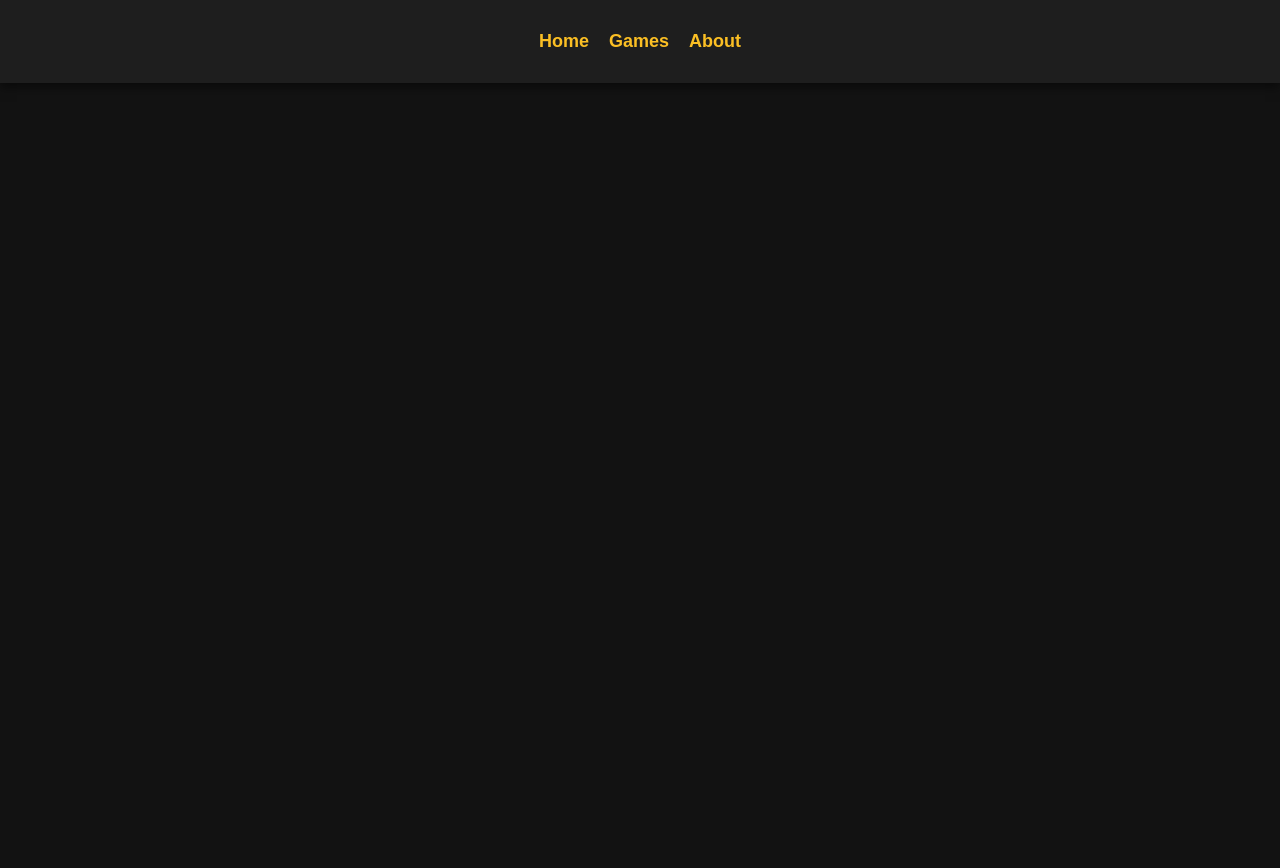
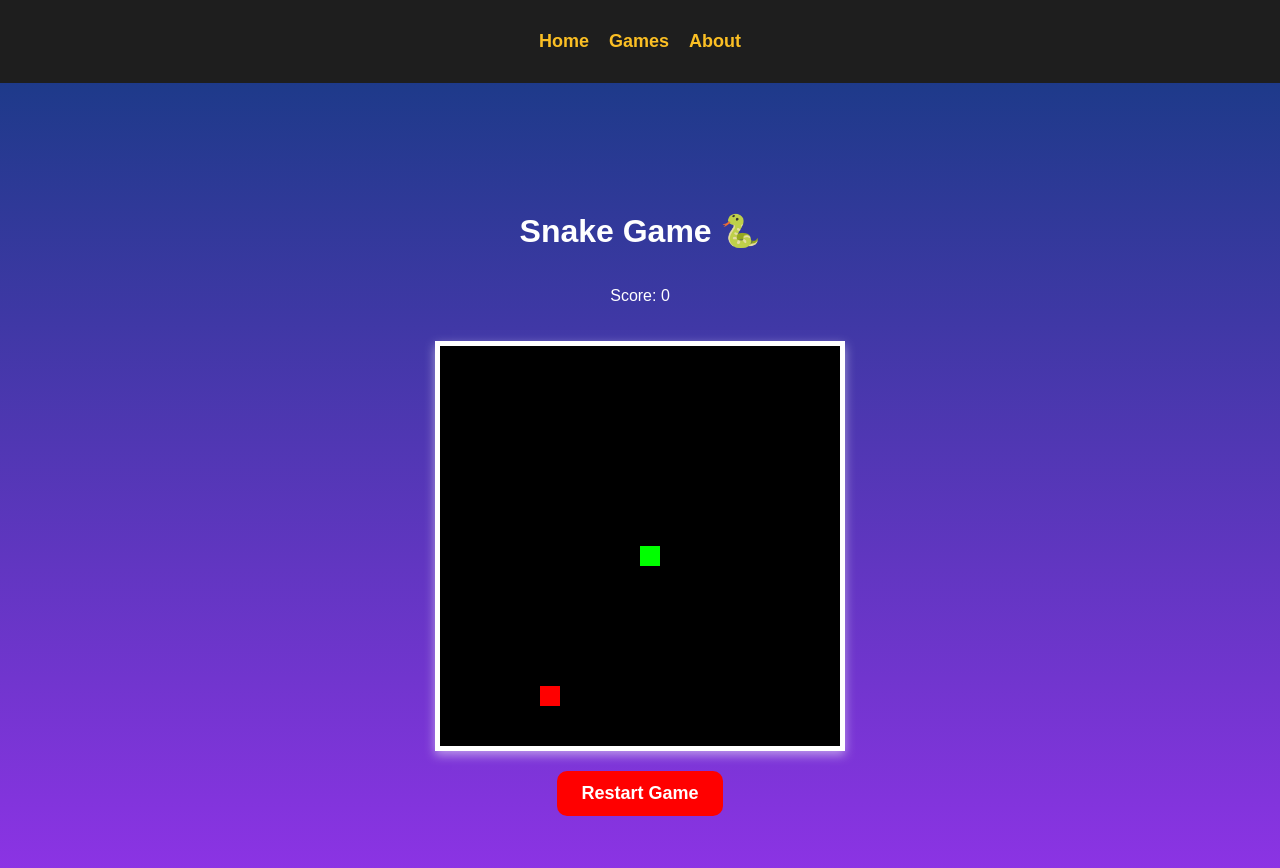
Before and after one commit to ZdenkoKrio/react-minigames, a React (Create React App) app in the folder my-game-hub/: page /games/snake in a window 1280 px wide. Before the commit this address had no page. Shown: the top 868 px of the page. Before the commit the page ends 800 px from the top, so only its background shows below. Built offline with nearby package versions, Linux system fonts and the light colour scheme.

Commit message:
snake game

```diff
--- a/my-game-hub/src/App.js
+++ b/my-game-hub/src/App.js
@@ -2,6 +2,7 @@ import { BrowserRouter as Router, Routes, Route } from "react-router-dom";
 import Home from "./pages/Home";
 import GameList from "./pages/GameList";
 import About from "./pages/About";
+import SnakeGame from "./games/snake/Snake";
 import Navbar from "./components/Navbar";
 
 function App() {
@@ -11,6 +12,7 @@ function App() {
       <Routes>
         <Route path="/" element={<Home />} />
         <Route path="/games" element={<GameList />} />
+        <Route path="/games/snake" element={<SnakeGame />} />
         <Route path="/about" element={<About />} />
       </Routes>
     </Router>
--- a/my-game-hub/src/games/snake/Snake.jsx
+++ b/my-game-hub/src/games/snake/Snake.jsx
@@ -1,18 +1,106 @@
-import { useState, useEffect } from "react";
+import { useEffect, useRef, useState } from "react";
+import {
+  SNAKE_SIZE,
+  CANVAS_SIZE,
+  SPEED,
+  directions,
+  checkCollision,
+  generateFood,
+} from "./snakeLogic";
+import "./snakeStyles.css";
 
 function SnakeGame() {
+  const canvasRef = useRef(null);
+  const [snake, setSnake] = useState([{ x: 10, y: 10 }]);
+  const [food, setFood] = useState(generateFood());
+  const [direction, setDirection] = useState(null);
+  const [isRunning, setIsRunning] = useState(false);
   const [score, setScore] = useState(0);
 
+  // Kreslenie hry
   useEffect(() => {
-    console.log("Game started!");
-    // Tu pridáš logiku hry...
-  }, []);
+    const context = canvasRef.current.getContext("2d");
+
+    context.fillStyle = "black";
+    context.fillRect(0, 0, CANVAS_SIZE, CANVAS_SIZE);
+
+    // Kreslenie hada
+    context.fillStyle = "lime";
+    snake.forEach((segment) => {
+      context.fillRect(segment.x * SNAKE_SIZE, segment.y * SNAKE_SIZE, SNAKE_SIZE, SNAKE_SIZE);
+    });
+
+    // Kreslenie jedla
+    context.fillStyle = "red";
+    context.fillRect(food.x * SNAKE_SIZE, food.y * SNAKE_SIZE, SNAKE_SIZE, SNAKE_SIZE);
+  }, [snake, food]);
+
+  // Pohyb hada
+  useEffect(() => {
+    if (!isRunning || !direction) return;
+
+    const moveSnake = () => {
+      setSnake((prevSnake) => {
+        const newSnake = [...prevSnake];
+        const head = { x: newSnake[0].x + direction.x, y: newSnake[0].y + direction.y };
+
+        if (checkCollision(head, prevSnake)) {
+          setIsRunning(false);
+          alert(`Game Over! Your score: ${score}`);
+          return prevSnake;
+        }
+
+        newSnake.unshift(head);
+
+        if (head.x === food.x && head.y === food.y) {
+          setScore((prev) => prev + 1);
+          setFood(generateFood());
+        } else {
+          newSnake.pop();
+        }
+
+        return newSnake;
+      });
+    };
+
+    const interval = setInterval(moveSnake, SPEED);
+    return () => clearInterval(interval);
+  }, [direction, isRunning, food, score]);
+
+  // Prvý pohyb hráča
+  useEffect(() => {
+    const handleKeyDown = (event) => {
+      if (directions[event.key] && !isRunning) {
+        setIsRunning(true);
+        setDirection(directions[event.key]);
+      } else if (directions[event.key]) {
+        setDirection(directions[event.key]);
+      }
+    };
+
+    window.addEventListener("keydown", handleKeyDown);
+    return () => window.removeEventListener("keydown", handleKeyDown);
+  }, [isRunning]);
+
+  // Reset hry
+  const restartGame = () => {
+    setSnake([{ x: 10, y: 10 }]);
+    setFood(generateFood());
+    setDirection(null);
+    setIsRunning(false);
+    setScore(0);
+  };
 
   return (
-    <div>
-      <h2>Snake Game</h2>
+    <div className="game-container">
+      <h1>Snake Game 🐍</h1>
       <p>Score: {score}</p>
-      <canvas id="snakeCanvas"></canvas>
+      <canvas ref={canvasRef} width={CANVAS_SIZE} height={CANVAS_SIZE} className="game-canvas"></canvas>
+      {!isRunning && (
+        <button onClick={restartGame} className="restart-button">
+          Restart Game
+        </button>
+      )}
     </div>
   );
 }
--- /dev/null
+++ b/my-game-hub/src/games/snake/snakeLogic.js
@@ -0,0 +1,27 @@
+export const SNAKE_SIZE = 20;
+export const CANVAS_SIZE = 400;
+export const SPEED = 200;
+
+export const directions = {
+  ArrowUp: { x: 0, y: -1 },
+  ArrowDown: { x: 0, y: 1 },
+  ArrowLeft: { x: -1, y: 0 },
+  ArrowRight: { x: 1, y: 0 },
+};
+
+// Kontrola kolízie so stenou alebo hadom samým
+export const checkCollision = (head, snake) => {
+  return (
+    head.x < 0 ||
+    head.x >= CANVAS_SIZE / SNAKE_SIZE ||
+    head.y < 0 ||
+    head.y >= CANVAS_SIZE / SNAKE_SIZE ||
+    snake.some((segment) => segment.x === head.x && segment.y === head.y)
+  );
+};
+
+// Generovanie náhodného jedla
+export const generateFood = () => ({
+  x: Math.floor(Math.random() * (CANVAS_SIZE / SNAKE_SIZE)),
+  y: Math.floor(Math.random() * (CANVAS_SIZE / SNAKE_SIZE)),
+});
--- /dev/null
+++ b/my-game-hub/src/games/snake/snakeStyles.css
@@ -0,0 +1,36 @@
+.game-container {
+    text-align: center;
+    padding: 20px;
+    background: linear-gradient(to bottom, #1e3a8a, #9333ea);
+    min-height: 100vh;
+    display: flex;
+    flex-direction: column;
+    align-items: center;
+    justify-content: center;
+    color: white;
+  }
+
+  .game-canvas {
+    border: 5px solid white;
+    background-color: black;
+    box-shadow: 0px 4px 10px rgba(255, 255, 255, 0.5);
+    margin-top: 20px;
+  }
+
+  .restart-button {
+    margin-top: 20px;
+    background-color: red;
+    color: white;
+    padding: 12px 24px;
+    font-size: 18px;
+    font-weight: bold;
+    border: none;
+    border-radius: 10px;
+    cursor: pointer;
+    transition: all 0.3s;
+  }
+
+  .restart-button:hover {
+    background-color: darkred;
+    transform: scale(1.1);
+  }
--- a/my-game-hub/src/pages/GameList.jsx
+++ b/my-game-hub/src/pages/GameList.jsx
@@ -1,9 +1,10 @@
+import { Link } from "react-router-dom";
 import "../styles/styles.css";
 
 const games = [
-  { name: "Snake", image: "https://via.placeholder.com/200", link: "#" },
-  { name: "Tetris", image: "https://via.placeholder.com/200", link: "#" },
-  { name: "Flappy Bird", image: "https://via.placeholder.com/200", link: "#" },
+  { name: "Snake", image: "https://via.placeholder.com/200", link: "/games/snake" },
+  { name: "Tetris", image: "https://via.placeholder.com/200", link: "/games/tetris" },
+  { name: "Flappy Bird", image: "https://via.placeholder.com/200", link: "/games/flappybird" },
 ];
 
 function GameList() {
@@ -13,7 +14,7 @@ function GameList() {
         <div key={index} className="game-card">
           <img src={game.image} alt={game.name} />
           <h2>{game.name}</h2>
-          <a href={game.link} className="game-button">Play Now</a>
+          <Link to={game.link} className="game-button">Play Now</Link>
         </div>
       ))}
     </div>
```
